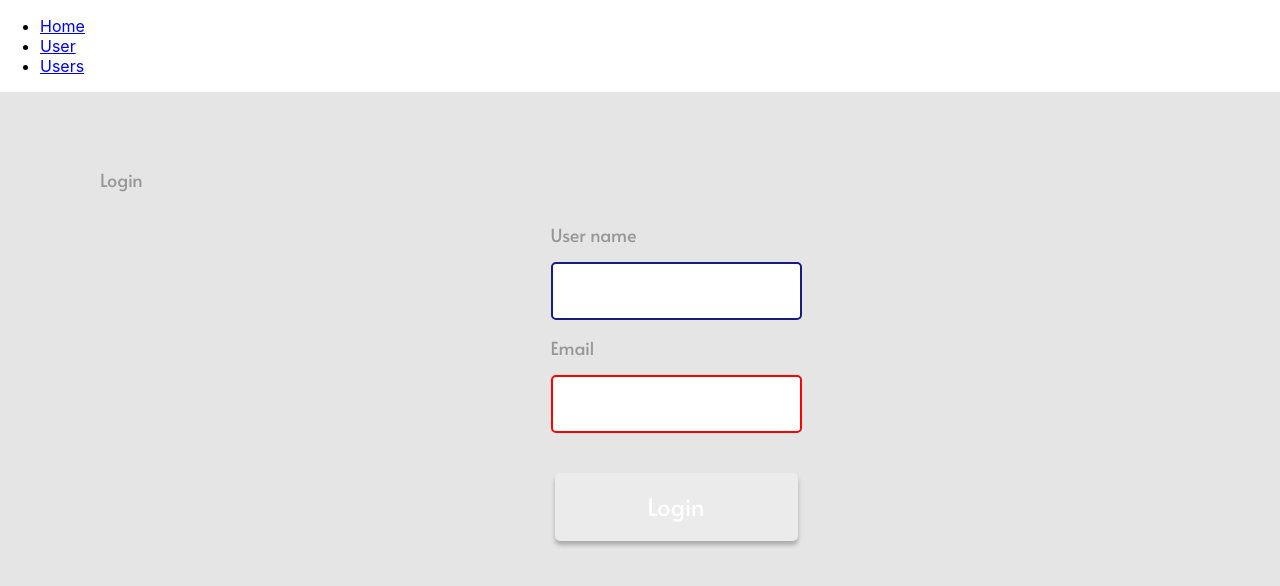
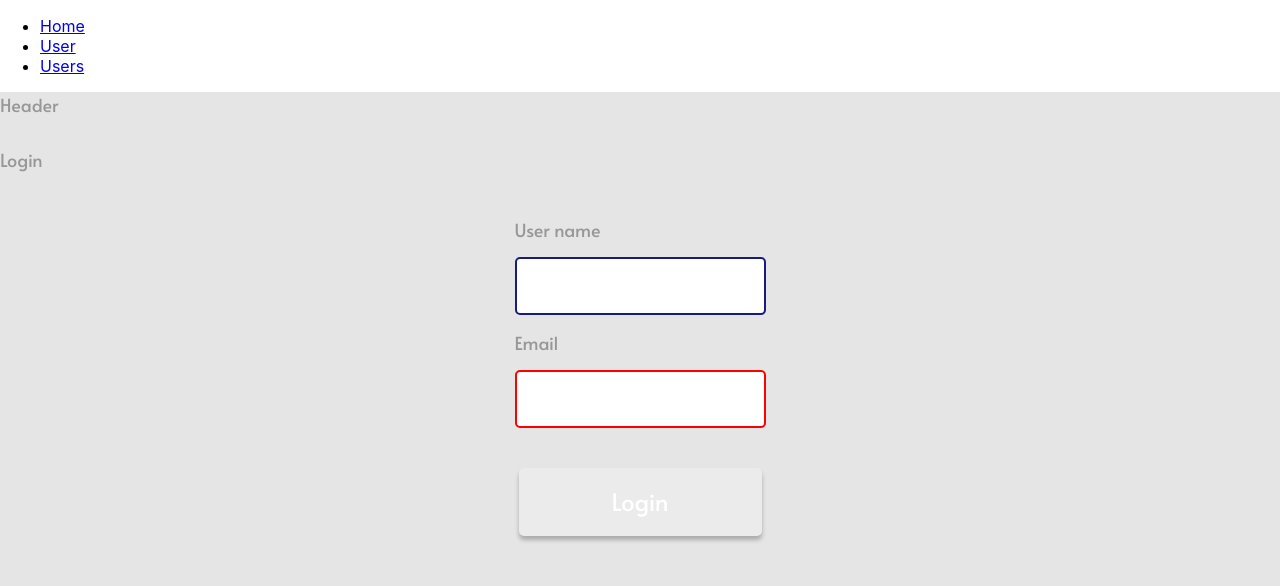
Before and after one commit to Arween/TMS_users, a React (Create React App) app: page /login in a window 1280 px wide. Shown: the top 586 px of the page. Built offline with nearby package versions, Linux system fonts and the light colour scheme.

Commit message:
add template

```diff
--- /dev/null
+++ b/src/components/molecules/Header.tsx
@@ -0,0 +1,11 @@
+import React from "react";
+
+import { Title } from "../atoms/Title";
+
+export const Header = () => {
+  return (
+    <div className="">
+      <Title title={"Header"} />
+    </div>
+  );
+};
--- a/src/components/pages/Home.tsx
+++ b/src/components/pages/Home.tsx
@@ -1,13 +1,14 @@
 import React, { useEffect, useState } from "react";
+import { Title } from "../atoms/Title";
 
-import { Title } from "../atoms/Title";
+import { MainTemplate } from "../templates/MainTemplate";
+
+const renderTitle = () => {
+  return <Title title={"Title: Home"} />;
+};
 
 export const Home = () => {
   return (
-    <div className="App">
-      <main>
-        <Title title={"Home"} />
-      </main>
-    </div>
+    <MainTemplate titleBlock={renderTitle()} main={<Title title={"Main"} />} />
   );
 };
--- a/src/components/pages/Login.tsx
+++ b/src/components/pages/Login.tsx
@@ -6,6 +6,7 @@ import { ButtonCommon } from "../atoms/ButtonCommon";
 import { InputCommon } from "../atoms/InputCommon";
 
 import { Title } from "../atoms/Title";
+import { MainTemplate } from "../templates/MainTemplate";
 
 export const Login = () => {
   const [userName, setUserName] = useState("");
@@ -31,9 +32,9 @@ export const Login = () => {
   };
 
   return (
-    <div className="App">
-      <main>
-        <Title title={"Login"} />
+    <MainTemplate
+      titleBlock={<Title title={"Login"} />}
+      main={
         <form className="form">
           <InputCommon
             value={userName}
@@ -57,7 +58,7 @@ export const Login = () => {
             Login
           </ButtonCommon>
         </form>
-      </main>
-    </div>
+      }
+    />
   );
 };
--- /dev/null
+++ b/src/components/templates/MainTemplate.tsx
@@ -0,0 +1,17 @@
+import React from "react";
+import { Header } from "../molecules/Header";
+
+interface IMainTemplate {
+  titleBlock: React.ReactNode;
+  main: React.ReactNode;
+}
+
+export const MainTemplate = ({ titleBlock, main }: IMainTemplate) => {
+  return (
+    <div className="App">
+      <Header />
+      <div className="title">{titleBlock}</div>
+      <div className="main">{main}</div>
+    </div>
+  );
+};
```
